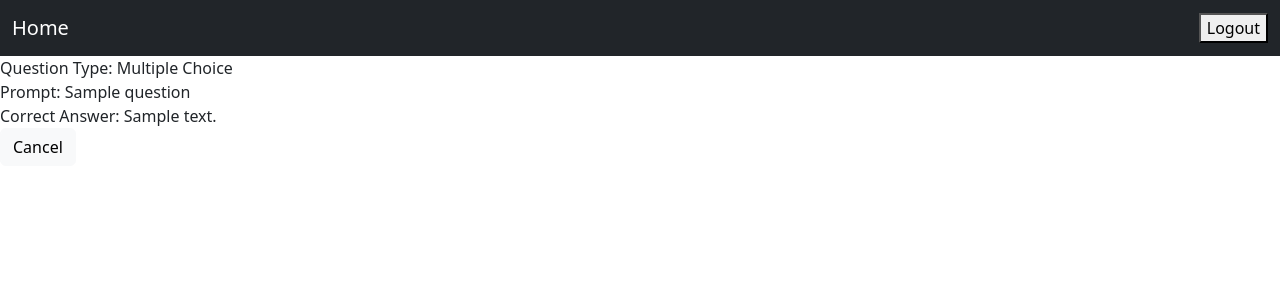
After one commit to khangduongn/logiclingo, a Django app: page /classroom/1/question/1/ in a window 1280 px wide. The commit adds this page. Shown: the top 300 px of the page. Run offline with Django 5.2, Linux system fonts and the light colour scheme; a user stored in the database is signed in; tables that the repository leaves empty hold one stand-in row (values such as "Sample post").

Commit message:
Fixed add question

```diff
--- a/main/admin.py
+++ b/main/admin.py
@@ -1,8 +1,9 @@
 from django.contrib import admin
-from .models import Classroom, Student, Instructor, User
+from .models import Classroom, Student, Instructor, User, Question
 
 # Register your models here.
 admin.site.register(Classroom)
 admin.site.register(Student)
 admin.site.register(Instructor)
 admin.site.register(User)
+admin.site.register(Question)
--- a/main/controllers.py
+++ b/main/controllers.py
@@ -31,8 +31,11 @@ class QuestionController:
     @staticmethod
     def createNewQuestion(questionType: str, questionPrompt: str, correctAnswer: str):
 
+        questionPrompt = questionPrompt.strip()
+        correctAnswer = correctAnswer.strip()
+
         #check if the question prompt and correct answer are not empty
-        if questionPrompt.strip() and correctAnswer.strip():
+        if questionPrompt and correctAnswer:
             return Question.objects.create(
                 questionType=questionType,
                 questionPrompt=questionPrompt,
--- a/main/forms.py
+++ b/main/forms.py
@@ -52,7 +52,7 @@ class ConfirmJoinClassroomForm(forms.Form):
     confirm = forms.CharField(initial="yes", widget=forms.HiddenInput())
 
 
-class QuestionForm(forms.Form):
+class QuestionForm(forms.ModelForm):
 
     class Meta:
         model = Question
--- a/main/models.py
+++ b/main/models.py
@@ -120,13 +120,13 @@ QUESTION_CHOICES = (
     ('fill_in_the_blanks','Fill In The Blank'),
 )
 
-class Question:
+class Question(models.Model):
     questionID = models.AutoField(primary_key=True)
     questionType = models.CharField(max_length=100, choices=QUESTION_CHOICES, default='multiple_choice', blank=False)
     questionPrompt = models.TextField(blank=False)
     correctAnswer = models.TextField(blank=False)
 
-class Answer:
+class Answer(models.Model):
     answerID = models.AutoField(primary_key=True)
     question = models.ForeignKey('Question', on_delete=models.CASCADE, related_name="answers")
     answer = models.TextField(blank=False)
--- a/main/templates/classroom.html
+++ b/main/templates/classroom.html
@@ -13,7 +13,7 @@
 
 {% if request.user|is_instructor %}
 <a href="{% url 'classroom_settings' id=classroom.classroomID %}">Classroom Settings</a>
-<a href="{% url 'create_question' %}" class="btn btn-primary" role="button">Create Question</a>
+<a href="{% url 'create_question' classroomID=classroom.classroomID %}" class="btn btn-primary" role="button">Create Question</a>
 {% endif %}
 
 
--- a/main/templates/create_question.html
+++ b/main/templates/create_question.html
@@ -8,4 +8,6 @@
     {{ form.as_p }}
     <button type="submit">Create Question</button>
 </form>
+<a href="{% url 'classroom' id=classroomID %}" class="btn btn-light" role="button">Cancel</a>
+
 {% endblock %}
--- /dev/null
+++ b/main/templates/question.html
@@ -0,0 +1,12 @@
+{% extends "base.html" %}
+{% load custom_filters %}
+
+{% block title %} Question {{ question.questionID }} {% endblock %}
+
+{% block content %}
+
+<div>Question Type: {{ question.get_questionType_display}} </div>
+<div>Prompt: {{ question.questionPrompt}} </div>
+<div>Correct Answer: {{ question.correctAnswer }}</div>
+<a href="{% url 'classroom' id=classroomID %}" class="btn btn-light" role="button">Cancel</a>
+{% endblock content %}
--- a/main/urls.py
+++ b/main/urls.py
@@ -8,7 +8,8 @@ urlpatterns = [
     path('classroom/<int:id>/', views.classroom, name='classroom'),
     path('create_student/', views.create_student, name='create_student'),
     path('create_instructor/', views.create_instructor, name='create_instructor'),
-    path('create_question/<int:id>/', views.create_question, name='create_question'),
+    path('classroom/<int:classroomID>/create_question/', views.create_question, name='create_question'),
+    path('classroom/<int:classroomID>/question/<int:questionID>/', views.question, name='question'),
     path('join-classroom/', views.join_classroom, name='join_classroom'),
     path('classroom/<int:id>/settings', views.classroom_settings, name='classroom_settings'),
     path('confirm-join/', views.confirm_join_classroom, name='confirm_join_classroom'),
--- a/main/views.py
+++ b/main/views.py
@@ -1,6 +1,6 @@
 from django.shortcuts import render, get_object_or_404, redirect
 from .forms import ClassroomForm, StudentForm, InstructorForm, JoinClassroomForm, ConfirmJoinClassroomForm, QuestionForm
-from .models import Classroom
+from .models import Classroom, Question
 from django.contrib.auth import login
 from django.contrib import messages
 from .controllers import ClassroomController, QuestionController
@@ -164,22 +164,30 @@ def confirm_join_classroom(request):
     })
 
 @login_required
-def create_question(request):
-    #if user is a student then redirect them back (students not allowed here)
+def create_question(request, classroomID):
+    # If the user is a student, redirect them back
     if is_student(request.user):
         return redirect('index')
 
-    createQuestionForm = QuestionForm()
+    form = QuestionForm()
 
     if request.method == 'POST':
-        questionType = request.POST.get('questionType', 'multiple_choice')
-        questionPrompt = request.POST.get('questionPrompt', '')
-        correctAnswer = request.POST.get('correctAnswer', '')
+        form = QuestionForm(request.POST)
+        if form.is_valid():
+            questionType = form.cleaned_data['questionType']
+            questionPrompt = form.cleaned_data['questionPrompt']
+            correctAnswer = form.cleaned_data['correctAnswer']
 
-        question = QuestionController.createNewQuestion(questionType, questionPrompt, correctAnswer)
+            question = QuestionController.createNewQuestion(questionType, questionPrompt, correctAnswer)
 
-        if question:
+            if question:
+                return redirect('question', classroomID=classroomID, questionID=question.questionID)
 
-            return redirect('question', id=question.questionID)
+    return render(request, 'create_question.html', {'form': form, 'classroomID': classroomID})
 
-    return render(request, 'create_question.html', {'form': createQuestionForm})
+
+@login_required
+def question(request, classroomID, questionID):
+
+    question = get_object_or_404(Question, questionID=questionID)
+    return render(request, 'question.html', {'question': question, 'classroomID': classroomID})
```
Also changed, not shown: main/migrations/0003_question_answer.py (added).
